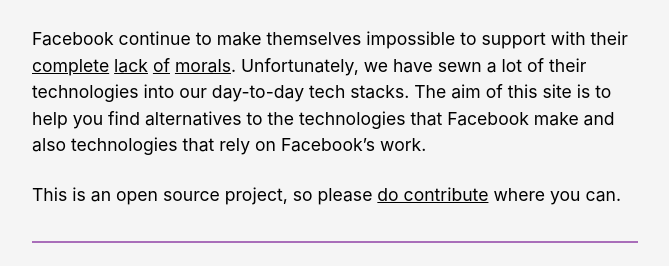
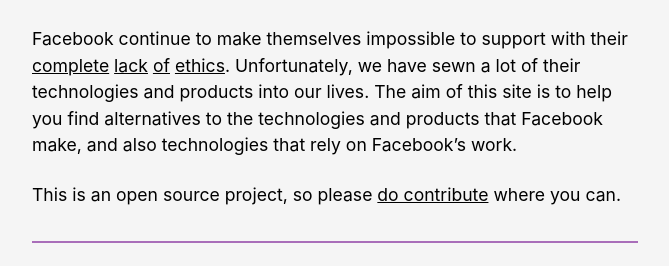
Before and after one commit to Andy-set-studio/npm-uninstall-facebook, an Eleventy site: page index.md in a window 1280 px wide. Shown: the part 94-360 px from the top of the page, without its empty margins (0-669 px from the left). Built offline with nearby package versions, Linux system fonts and the light colour scheme; Eleventy itself is replaced by a stand-in of ours; files that its build step writes are made by us from their sources.

Commit message:
Copy tweaks

```diff
--- a/index.md
+++ b/index.md
@@ -3,6 +3,6 @@
 layout: 'layouts/home.njk'
 ---
 
-Facebook continue to make themselves impossible to support with their [complete](https://techcrunch.com/2019/01/29/facebook-project-atlas/) [lack](https://www.theguardian.com/technology/2018/aug/16/facebook-myanmar-failure-blundering-toddler) [of](https://www.theguardian.com/news/2018/mar/17/cambridge-analytica-facebook-influence-us-election) [morals](https://www.businessinsider.com/facebook-all-social-network-scandals-2018-12#january-2018-facebook-is-slammed-by-george-soros-1). Unfortunately, we have sewn a lot of their technologies into our day-to-day tech stacks. The aim of this site is to help you find alternatives to the technologies that Facebook make and also technologies that rely on Facebook’s work.
+Facebook continue to make themselves impossible to support with their [complete](https://techcrunch.com/2019/01/29/facebook-project-atlas/) [lack](https://www.theguardian.com/technology/2018/aug/16/facebook-myanmar-failure-blundering-toddler) [of](https://www.theguardian.com/news/2018/mar/17/cambridge-analytica-facebook-influence-us-election) [ethics](https://www.businessinsider.com/facebook-all-social-network-scandals-2018-12#january-2018-facebook-is-slammed-by-george-soros-1). Unfortunately, we have sewn a lot of their technologies and products into our lives. The aim of this site is to help you find alternatives to the technologies and products that Facebook make, and also technologies that rely on Facebook’s work.
 
 This is an open source project, so please [do contribute](https://github.com/andybelldesign/npm-uninstall-facebook#readme) where you can.
```
